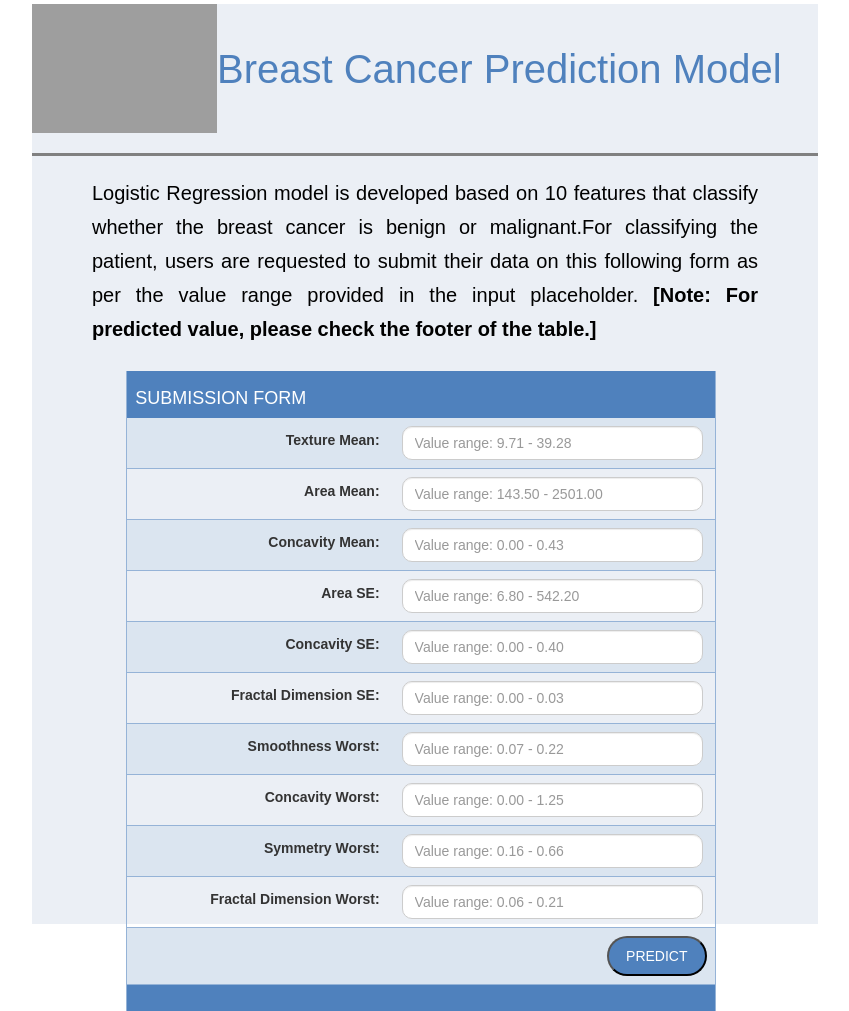
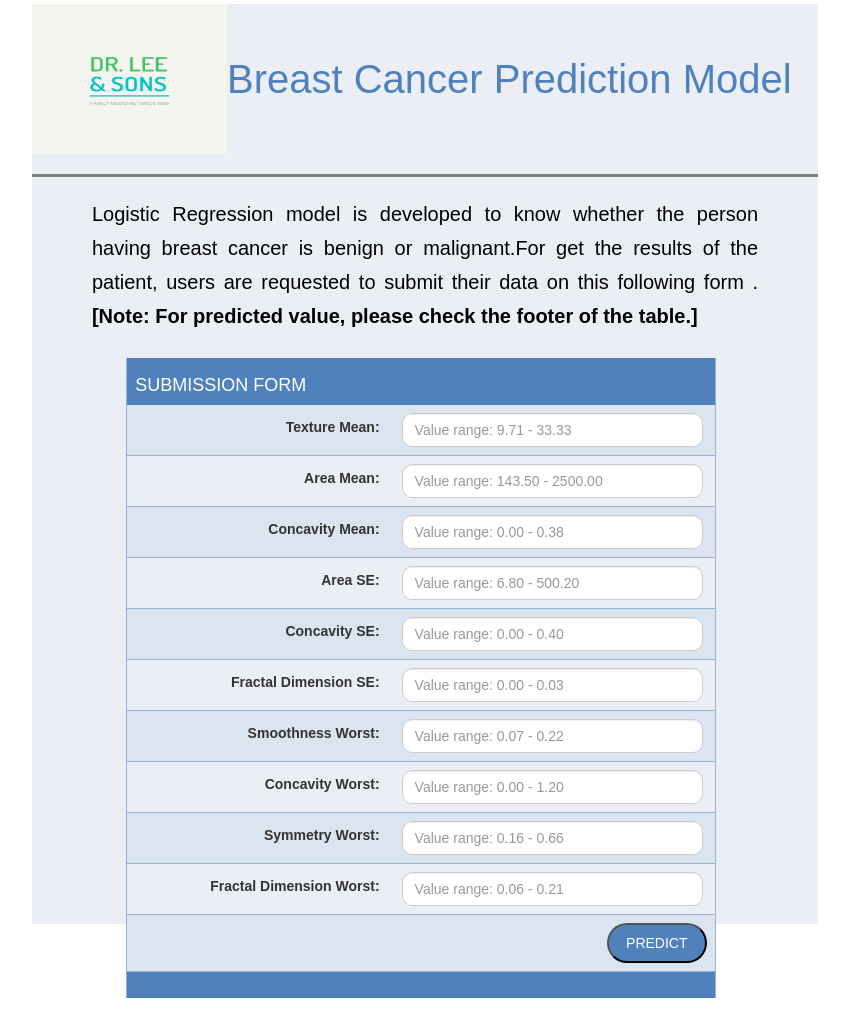
Before and after one commit to Hrutuja09/Breast-Cancer-Prediction-App, a Flask app: page / in a window 1280 px wide. Shown: the whole page, without its empty margins (215-1064 px from the left). Run offline with Flask 2, Linux system fonts and the light colour scheme; parts of the project's set-up code (start-up, migrations or seed data) failed here and were passed over; some libraries are stand-ins or nearby versions; some web fonts are replaced; grey boxes are pictures that could not be loaded.

Commit message:
Update index.html

```diff
--- a/templates/index.html
+++ b/templates/index.html
@@ -8,7 +8,7 @@
     <script src="https://maxcdn.bootstrapcdn.com/bootstrap/3.3.7/js/bootstrap.min.js"></script>
     <link rel="stylesheet" type="text/css" href="static/style.css">
      <!-- add icon link -->
-     <link rel = "icon" type = "image/x-icon" href ="static/logo_tr.png">
+     <link rel = "icon" type = "image/x-icon" href ="static/logo.png">
     <title>Breast Cancer Prediction Model</title>
     <meta charset="utf-8" name="viewport"
     content= "width=device-width, initial-scale=1.0">
@@ -23,12 +23,12 @@
     <div class="container_main">
       <div class="sub_container" id="holder">
           <table>
-            <tr><td><IMG SRC="static/logo_tr.png" ALT="tries" WIDTH=185 HEIGHT=129></td>
+            <tr><td><IMG SRC="static/logo.png" ALT="tries" WIDTH=195 HEIGHT=150></td>
             <td><center><h1 class='main_heading'>Breast Cancer Prediction Model</h1></center></td>
           </tr>
         </table>
         <hr style="height:3px;border-width:0;color:gray;background-color:gray">
-        <p>Logistic Regression model is developed based on 10 features that classify whether the breast cancer is benign or malignant.For classifying the patient, users are requested to submit their data on this following form as per the value range provided in the input placeholder.
+        <p>Logistic Regression model is developed to know whether the person having breast cancer is benign or malignant.For get the results of the patient, users are requested to submit their data on this following form .
         <b>[Note: For predicted value, please check the footer of the table.]</b></p>
         <table class="t1">
         <form class="form-horizontal" action="{{ url_for('predict')}}" method="post">
@@ -43,7 +43,7 @@
                  <tr><td><label for = "texture_mean">Texture Mean:</label></td>
                   <td>
                     <span>
-                      <input  class="form-control" type= "text" name="texture_mean" placeholder="Value range: 9.71 - 39.28" required="required" />
+                      <input  class="form-control" type= "text" name="texture_mean" placeholder="Value range: 9.71 - 33.33" required="required" />
                     </span>
                 </td></tr>
         </div>
@@ -53,7 +53,7 @@
         <div class="col-sm-10">
           <tr><td><label for = "area_mean">Area Mean:</label></td>
             <td>
-          <span><input  class="form-control" type="text" name="area_mean" placeholder="Value range: 143.50 - 2501.00" required="required" /></span>
+          <span><input  class="form-control" type="text" name="area_mean" placeholder="Value range: 143.50 - 2500.00" required="required" /></span>
           </td></tr>
         </div>
       </div>
@@ -64,7 +64,7 @@
           <tr><td><label for = "concavity_mean">Concavity Mean:</label></td>
             <td>
           <span>
-          <input  class="form-control" type="text" name="concavity_mean" placeholder="Value range: 0.00 - 0.43" required="required" />
+          <input  class="form-control" type="text" name="concavity_mean" placeholder="Value range: 0.00 - 0.38" required="required" />
         </span>
       </td></tr>
         </div>
@@ -75,7 +75,7 @@
         <tr><td><label for = "area_se">Area SE:</label></td>
           <td>
           <span>
-          <input  class="form-control" type="text" name="area_se" placeholder="Value range: 6.80 - 542.20" required="required" />
+          <input  class="form-control" type="text" name="area_se" placeholder="Value range: 6.80 - 500.20" required="required" />
           </span>
         </td></tr>
         </div>
@@ -119,7 +119,7 @@
           <tr><td><label for = "concavity_worst">Concavity Worst:</label></td>
           <td>
           <span>
-          <input  class="form-control" type="text" name="concavity_worst" placeholder="Value range: 0.00 - 1.25" required="required" />
+          <input  class="form-control" type="text" name="concavity_worst" placeholder="Value range: 0.00 - 1.20" required="required" />
           </span>
         </td></tr>
         </div>
```
